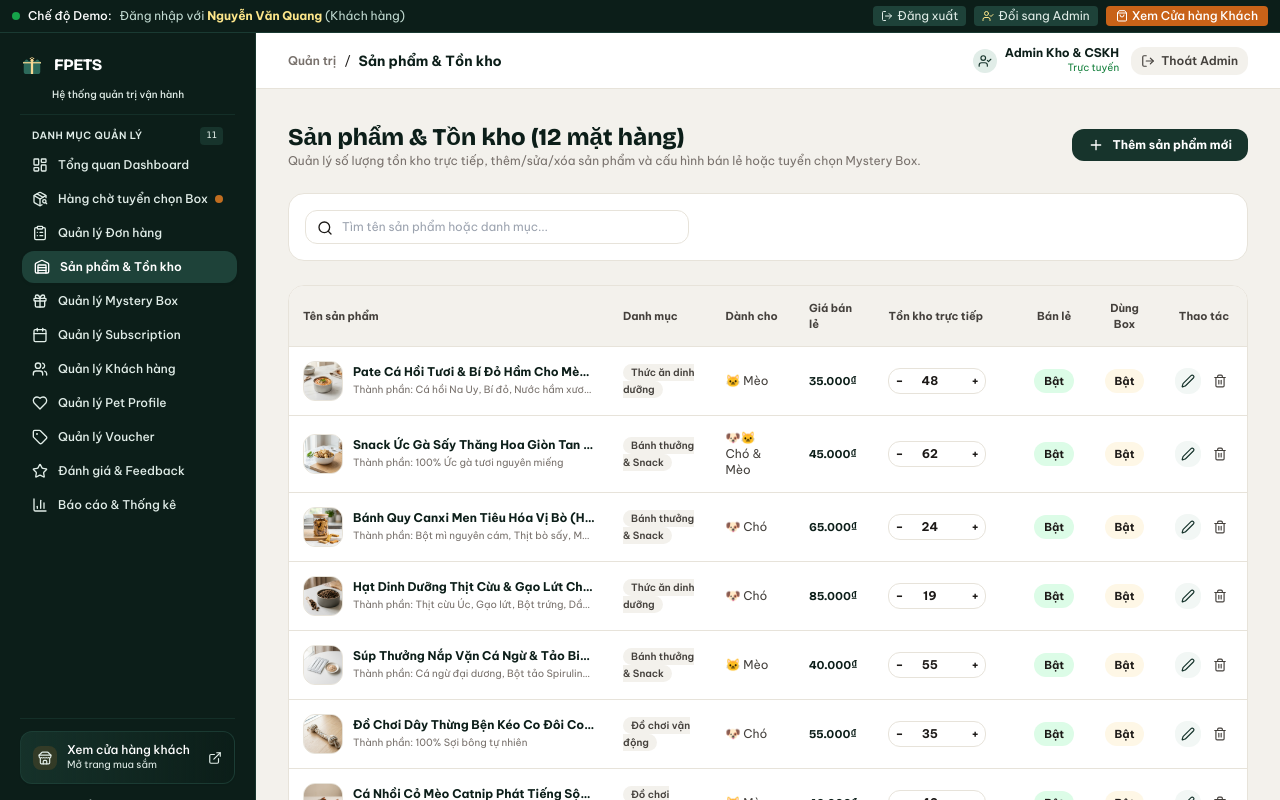
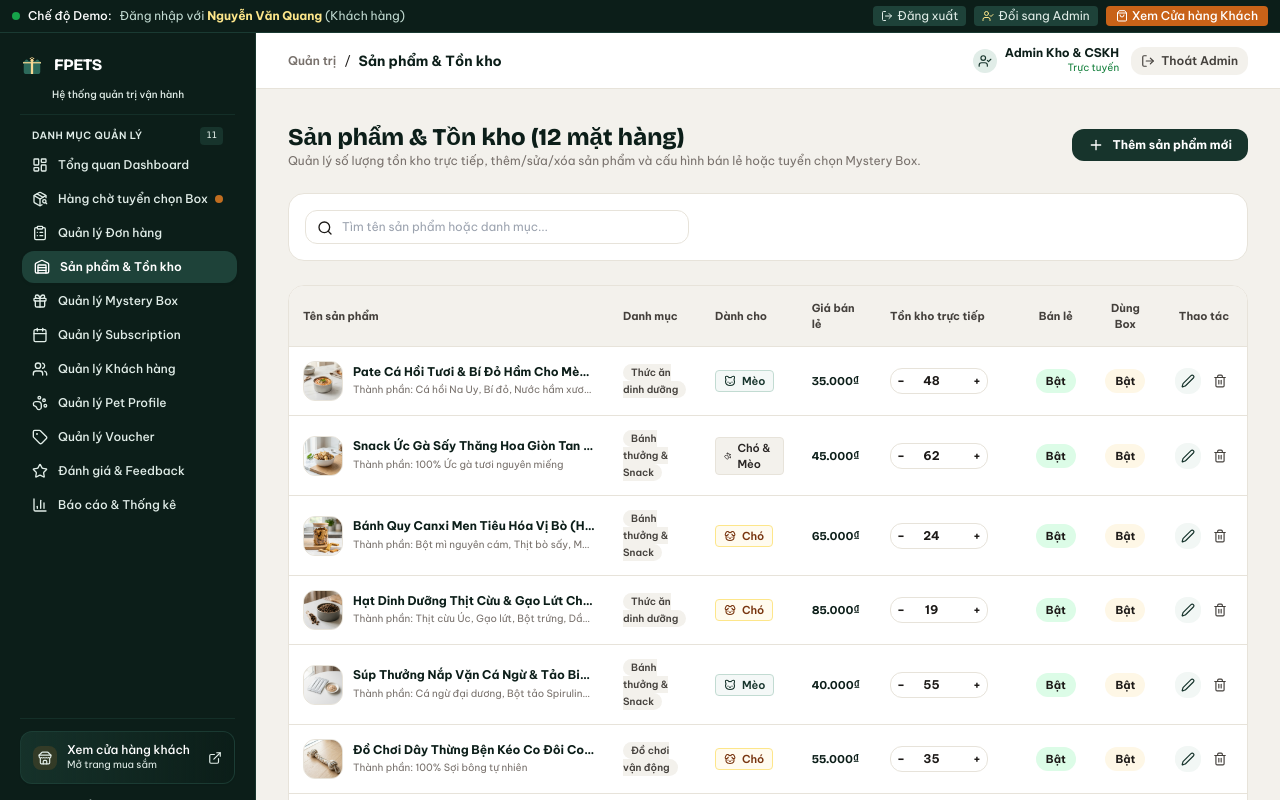
Before and after one commit to quangdnnse184218/fpets, a Next.js app: page /admin/products in a window 1280 px wide. Shown: the top 800 px of the page. Built offline with nearby package versions, Linux system fonts and the light colour scheme.

Commit message:
refactor: replace emoji with professional vector icons from lucide-react in admin

```diff
--- a/src/app/admin/box-types/page.tsx
+++ b/src/app/admin/box-types/page.tsx
@@ -5,6 +5,7 @@ import Image from "next/image";
 import { BOX_TYPES, SUBSCRIPTION_PLANS, BoxType } from "@/mock/boxTypes";
 import { formatVND } from "@/lib/formatters";
 import { Plus, Edit2, Trash2, Check, Percent, Gift, Settings, ShieldAlert, Sparkles, X, AlertTriangle, CheckCircle2 } from "lucide-react";
+import PetSpeciesIcon from "@/components/common/PetSpeciesIcon";
 
 export default function AdminBoxTypesPage() {
   const [boxList, setBoxList] = useState<BoxType[]>(BOX_TYPES);
@@ -246,9 +247,12 @@ export default function AdminBoxTypesPage() {
                     </div>
                   </td>
                   <td className="p-3.5">
-                    <span className="inline-flex items-center px-2 py-0.5 rounded text-[10px] font-semibold bg-pine-50 text-pine-800">
-                      {box.species === "dog" ? "🐶 Chó" : "🐱 Mèo"} • {box.size === "small" ? "Nhỏ" : "Lớn"}
-                    </span>
+                    <div className="flex items-center gap-1.5">
+                      <PetSpeciesIcon species={box.species} variant="badge" size="xs" />
+                      <span className="text-[10px] font-medium text-bark-500 bg-surface-muted px-1.5 py-0.5 rounded border border-surface-border">
+                        {box.size === "small" ? "Nhỏ" : "Lớn"}
+                      </span>
+                    </div>
                   </td>
                   <td className="p-3.5 font-medium">{box.itemCount}</td>
                   <td className="p-3.5 font-bold text-bark-800">
--- a/src/app/admin/customers/page.tsx
+++ b/src/app/admin/customers/page.tsx
@@ -4,6 +4,7 @@ import React, { useState } from "react";
 import { MOCK_CUSTOMERS, Customer } from "@/mock/customers";
 import { formatVND } from "@/lib/formatters";
 import { Search, Lock, Unlock, Eye, Users, ShieldAlert, Phone, Mail, MapPin, Package, Heart, X } from "lucide-react";
+import PetSpeciesIcon from "@/components/common/PetSpeciesIcon";
 
 export default function AdminCustomersPage() {
   const [customerList, setCustomerList] = useState<Customer[]>(MOCK_CUSTOMERS);
@@ -93,12 +94,13 @@ export default function AdminCustomersPage() {
                 <td className="p-3.5">
                   <div className="flex flex-wrap gap-1">
                     {customer.pets.map((p, idx) => (
-                      <span
+                      <PetSpeciesIcon
                         key={idx}
-                        className="inline-flex items-center px-1.5 py-0.5 rounded text-[10px] font-medium bg-pine-50 text-pine-800 border border-pine-100"
-                      >
-                        {p.species === "dog" ? "🐶" : "🐱"} {p.name}
-                      </span>
+                        species={p.species}
+                        variant="badge"
+                        size="xs"
+                        label={p.name}
+                      />
                     ))}
                   </div>
                 </td>
@@ -216,8 +218,8 @@ export default function AdminCustomersPage() {
               <div className="grid grid-cols-1 gap-2">
                 {selectedCustomer.pets.map((p, idx) => (
                   <div key={idx} className="p-2.5 rounded-box border border-surface-border bg-white flex items-center justify-between">
-                    <div className="flex items-center gap-2">
-                      <span className="text-base">{p.species === "dog" ? "🐶" : "🐱"}</span>
+                    <div className="flex items-center gap-2.5">
+                      <PetSpeciesIcon species={p.species} variant="avatar" size="sm" />
                       <div>
                         <span className="font-bold text-pine-950">{p.name}</span>
                         <span className="text-[11px] text-bark-500 block">{p.breed}</span>
--- a/src/app/admin/layout.tsx
+++ b/src/app/admin/layout.tsx
@@ -15,7 +15,7 @@ import {
   Gift,
   Calendar,
   Users,
-  Heart,
+  PawPrint,
   Tag,
   Star,
   BarChart3,
@@ -37,7 +37,7 @@ export default function AdminLayout({ children }: { children: React.ReactNode })
     { href: "/admin/box-types", label: "Quản lý Mystery Box", icon: Gift },
     { href: "/admin/subscriptions", label: "Quản lý Subscription", icon: Calendar },
     { href: "/admin/customers", label: "Quản lý Khách hàng", icon: Users },
-    { href: "/admin/pets", label: "Quản lý Pet Profile", icon: Heart },
+    { href: "/admin/pets", label: "Quản lý Pet Profile", icon: PawPrint },
     { href: "/admin/vouchers", label: "Quản lý Voucher", icon: Tag },
     { href: "/admin/reviews", label: "Đánh giá & Feedback", icon: Star },
     { href: "/admin/analytics", label: "Báo cáo & Thống kê", icon: BarChart3 },
--- a/src/app/admin/products/page.tsx
+++ b/src/app/admin/products/page.tsx
@@ -4,6 +4,7 @@ import React, { useState } from "react";
 import { PRODUCTS, Product } from "@/mock/products";
 import { formatVND } from "@/lib/formatters";
 import ProductItemImage from "@/components/common/ProductItemImage";
+import PetSpeciesIcon from "@/components/common/PetSpeciesIcon";
 import {
   Plus,
   Edit2,
@@ -279,9 +280,7 @@ export default function AdminProductsPage() {
                     </span>
                   </td>
                   <td className="p-3.5">
-                    <span className="text-bark-700">
-                      {prod.species === 'dog' ? '🐶 Chó' : prod.species === 'cat' ? '🐱 Mèo' : '🐶🐱 Chó & Mèo'}
-                    </span>
+                    <PetSpeciesIcon species={prod.species} variant="badge" size="xs" />
                   </td>
                   <td className="p-3.5 font-bold text-pine-950 font-display">
                     {formatVND(prod.price)}
--- a/src/app/admin/reviews/page.tsx
+++ b/src/app/admin/reviews/page.tsx
@@ -4,6 +4,7 @@ import React, { useState } from "react";
 import Image from "next/image";
 import { MOCK_REVIEWS, Review } from "@/mock/reviews";
 import { Star, Eye, EyeOff, MessageSquare, CheckCircle2, ThumbsUp, Meh, ThumbsDown, Search, X } from "lucide-react";
+import PetSpeciesIcon from "@/components/common/PetSpeciesIcon";
 
 export default function AdminReviewsPage() {
   const [reviews, setReviews] = useState<Review[]>(MOCK_REVIEWS);
@@ -166,8 +167,9 @@ export default function AdminReviewsPage() {
               <tr key={rev.id} className="hover:bg-surface-muted/50 transition-colors">
                 <td className="p-3.5">
                   <div className="font-bold text-pine-950 text-xs">{rev.customerName}</div>
-                  <div className="text-[11px] text-bark-500 mt-0.5">
-                    {rev.petSpecies === "dog" ? "🐶" : "🐱"} Bé <strong>{rev.petName}</strong> ({rev.petBreed})
+                  <div className="text-[11px] text-bark-600 mt-0.5 flex items-center gap-1.5">
+                    <PetSpeciesIcon species={rev.petSpecies} variant="inline" size="xs" label="" />
+                    <span>Bé <strong>{rev.petName}</strong> ({rev.petBreed})</span>
                   </div>
                   <div className="text-[10px] text-bark-400 mt-0.5">{rev.createdAt}</div>
                 </td>
--- /dev/null
+++ b/src/components/common/PetSpeciesIcon.tsx
@@ -0,0 +1,101 @@
+"use client";
+
+import React from "react";
+import { Dog, Cat, PawPrint } from "lucide-react";
+
+interface PetSpeciesIconProps {
+  species: 'dog' | 'cat' | 'both' | string;
+  variant?: 'avatar' | 'badge' | 'inline' | 'icon-only';
+  size?: 'xs' | 'sm' | 'md' | 'lg';
+  label?: string;
+  className?: string;
+}
+
+export default function PetSpeciesIcon({
+  species,
+  variant = 'badge',
+  size = 'sm',
+  label,
+  className = "",
+}: PetSpeciesIconProps) {
+  const isDog = species === 'dog' || species === 'Chó';
+  const isCat = species === 'cat' || species === 'Mèo';
+
+  // Icon sizing
+  const iconSizeClass = {
+    xs: "w-3 h-3",
+    sm: "w-3.5 h-3.5",
+    md: "w-4 h-4",
+    lg: "w-6 h-6",
+  }[size];
+
+  const renderIcon = () => {
+    if (isDog) return <Dog className={iconSizeClass} strokeWidth={2.2} />;
+    if (isCat) return <Cat className={iconSizeClass} strokeWidth={2.2} />;
+    return <PawPrint className={iconSizeClass} strokeWidth={2.2} />;
+  };
+
+  const defaultText = isDog ? "Chó" : isCat ? "Mèo" : "Chó & Mèo";
+  const displayText = label !== undefined ? label : defaultText;
+
+  // AVATAR: Vòng tròn chuyên nghiệp cho avatar thú cưng
+  if (variant === 'avatar') {
+    const avatarSizeClass = {
+      xs: "w-7 h-7",
+      sm: "w-8 h-8",
+      md: "w-9 h-9",
+      lg: "w-12 h-12",
+    }[size];
+
+    const colorStyle = isDog
+      ? "bg-amber-50 text-amber-800 border-amber-200/90"
+      : isCat
+      ? "bg-pine-50 text-pine-800 border-pine-200/90"
+      : "bg-surface-muted text-bark-700 border-surface-border";
+
+    return (
+      <div
+        className={`${avatarSizeClass} rounded-full flex items-center justify-center shrink-0 border shadow-2xs ${colorStyle} ${className}`}
+        title={displayText}
+      >
+        {renderIcon()}
+      </div>
+    );
+  }
+
+  // BADGE: Thẻ tag nhỏ chuyên nghiệp
+  if (variant === 'badge') {
+    const badgeColor = isDog
+      ? "bg-amber-50/80 text-amber-900 border-amber-200"
+      : isCat
+      ? "bg-pine-50/80 text-pine-900 border-pine-200"
+      : "bg-surface-muted text-bark-800 border-surface-border";
+
+    return (
+      <span
+        className={`inline-flex items-center gap-1.5 px-2 py-0.5 rounded text-[11px] font-semibold border ${badgeColor} ${className}`}
+      >
+        {renderIcon()}
+        {displayText && <span>{displayText}</span>}
+      </span>
+    );
+  }
+
+  // INLINE: Biểu tượng cùng dòng với chữ
+  if (variant === 'inline') {
+    const textColor = isDog ? "text-amber-800" : isCat ? "text-pine-800" : "text-bark-700";
+    return (
+      <span className={`inline-flex items-center gap-1 font-medium ${textColor} ${className}`}>
+        {renderIcon()}
+        {displayText && <span>{displayText}</span>}
+      </span>
+    );
+  }
+
+  // ICON ONLY
+  return (
+    <span className={`inline-flex items-center justify-center ${className}`}>
+      {renderIcon()}
+    </span>
+  );
+}
```
Also changed, not shown: src/app/admin/box-curation/page.tsx (+9 -11 lines), src/app/admin/pets/page.tsx (+5 -14 lines).
